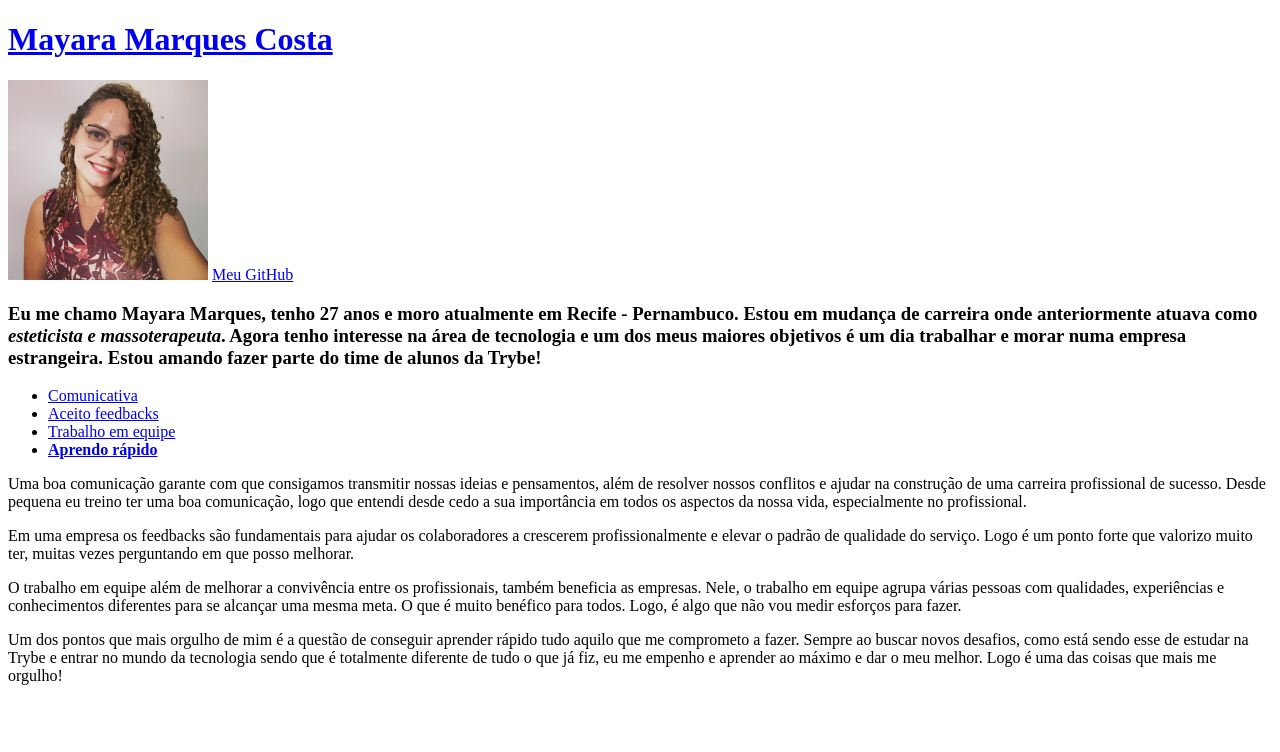
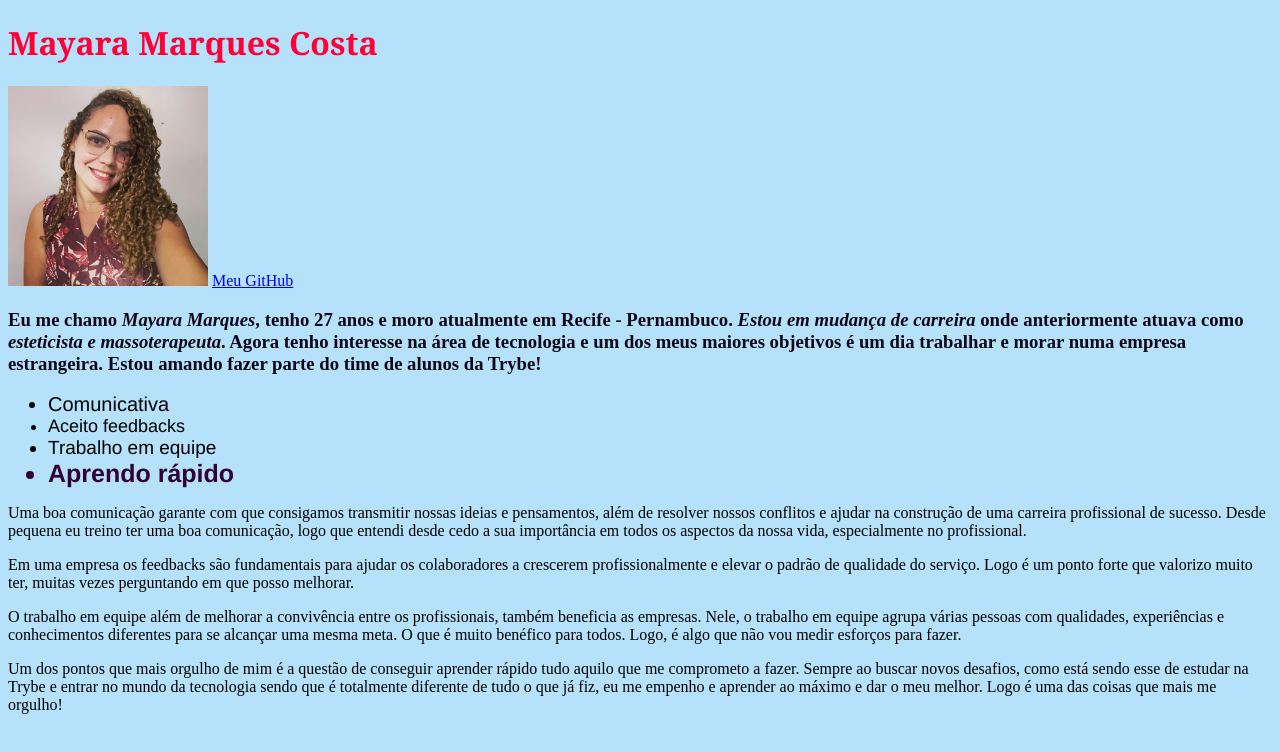
Before and after one commit to imaymarques/imaymarques.github.io, a plain HTML site: page index.html in a window 1280 px wide. Drawn offline with Linux system fonts and the light colour scheme.

Commit message:
Update index.html

```diff
--- a/index.html
+++ b/index.html
@@ -5,31 +5,74 @@
     <meta http-equiv="X-UA-Compatible" content="IE=edge">
     <meta name="viewport" content="width=device-width, initial-scale=1.0">
     <title>Meu primeiro Portfólio Web</title>
+    <style>
+        h1 {
+            color: rgb(255, 0, 55)
+        }
+        h3 {
+            color: rgb(16, 7, 24);
+        }
+        body {
+            background-color: rgb(182, 225, 250);
+        }
+        #com {
+            color: darkred;
+        }
+        #feed {
+            color: brown;
+        }
+        #work {
+            color: darkblue;
+        }
+        #aprender {
+            color: indigo;
+        }
+
+        .name-style {
+            font-family: Cambria, Cochin, Georgia, Times, 'Times New Roman', serif;
+        }
+        .descrition-style {
+            font-family: 'Franklin Gothic Medium', 'Arial Narrow', Arial, sans-serif;
+        }
+        .tam1 {
+            font-size: 20px;
+        }
+        .tam2 {
+            font-size: 18px;
+        }
+        .tam3 {
+            font-size: 19px;
+        }
+        .tam4 {
+            font-size: 25px;
+            color: rgb(51, 1, 51);
+        }
+    </style>
 </head>
 <body>
-    <h1><a href="#may">Mayara Marques Costa</a></h1>
+    <h1 class="name-style">Mayara Marques Costa</h1>
     <img src="./IMG_20220406_213821_340.jpg" alt="Essa é a minha foto de perfil profissional que mais achei bonita" width="200px">
     <a href="https://www.github.com/imaymarques" target="_blanck">Meu GitHub</a>
 
-    <h3 id="may">Eu me chamo Mayara Marques, tenho 27 anos e moro atualmente em Recife - Pernambuco. <strong>Estou em mudança de carreira</strong> onde anteriormente atuava como <em>esteticista e massoterapeuta</em>. Agora tenho interesse na área de tecnologia e um dos meus maiores objetivos é um dia trabalhar e morar numa empresa estrangeira. Estou amando fazer parte do time de alunos da Trybe!</h3>
-    <ul>
-        <li><a href="#com">Comunicativa</a></li>
-        <li><a href="#feed">Aceito feedbacks</a></li>
-        <li><a href="#work">Trabalho em equipe</a></li>
-        <li><strong><a href="#aprender">Aprendo rápido</a></strong></li>
+    <h3>Eu me chamo <em>Mayara Marques</em>, tenho 27 anos e moro atualmente em Recife - Pernambuco. <strong><em>Estou em mudança de carreira</em></strong> onde anteriormente atuava como <em>esteticista e massoterapeuta</em>. Agora tenho interesse na área de tecnologia e um dos meus maiores objetivos é um dia trabalhar e morar numa empresa estrangeira. <strong>Estou amando fazer parte do time de alunos da Trybe!</strong></h3>
+    <ul class="descrition-style">
+        <li class="tam1">Comunicativa</li>
+        <li class="tam2">Aceito feedbacks</li>
+        <li class="tam3">Trabalho em equipe</li>
+        <li class="tam4"><strong>Aprendo rápido</strong></li>
 
     </ul>
-    <p id="com">
+    <p>
         Uma boa comunicação garante com que consigamos transmitir nossas ideias e pensamentos, além de resolver nossos conflitos e ajudar na construção de uma carreira profissional de sucesso. Desde pequena eu treino ter uma boa comunicação, logo que entendi desde cedo a sua importância em todos os aspectos da nossa vida, especialmente no profissional.
     </p>
-    <p id="feed">
+    <p>
         Em uma empresa os feedbacks são fundamentais para ajudar os colaboradores a crescerem profissionalmente e elevar o padrão de qualidade do serviço. Logo é um ponto forte que valorizo muito ter, muitas vezes perguntando em que posso melhorar.
     </p>
-    <p id="work">
+    <p>
         O trabalho em equipe além de melhorar a convivência entre os profissionais, também beneficia as empresas. Nele, o trabalho em equipe agrupa várias pessoas com qualidades, experiências e conhecimentos diferentes para se alcançar uma mesma meta. O que é muito benéfico para todos. Logo, é algo que não vou medir esforços para fazer.
 
     </p>
-    <p id="aprender">
+    <p>
         Um dos pontos que mais orgulho de mim é a questão de conseguir aprender rápido tudo aquilo que me comprometo a fazer. Sempre ao buscar novos desafios, como está sendo esse de estudar na Trybe e entrar no mundo da tecnologia sendo que é totalmente diferente de tudo o que já fiz, eu me empenho e aprender ao máximo e dar o meu melhor. Logo é uma das coisas que mais me orgulho!
     </p>
 </body>
```
